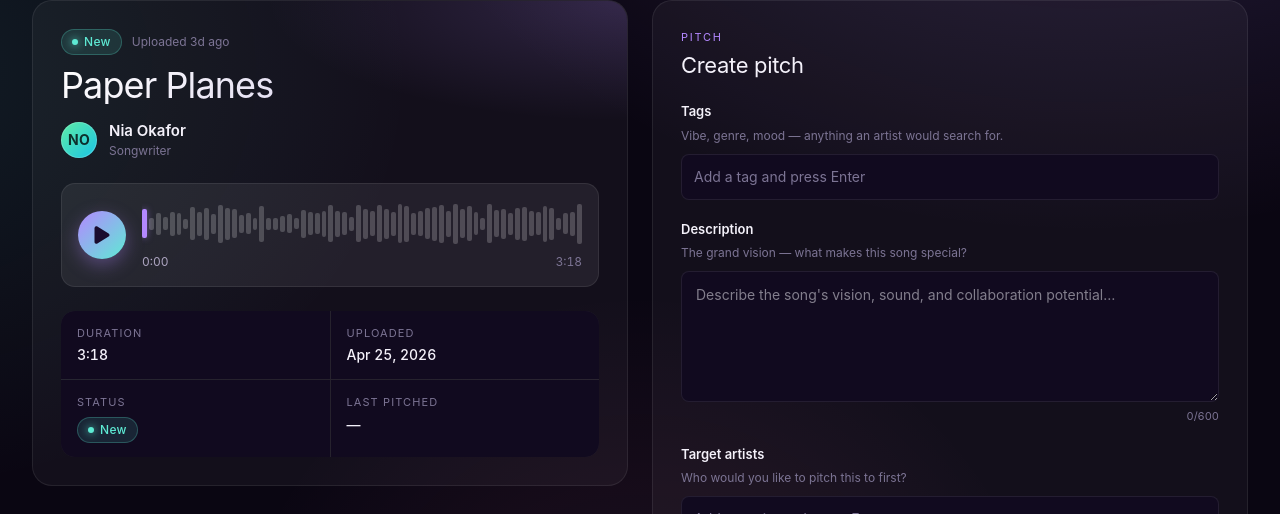
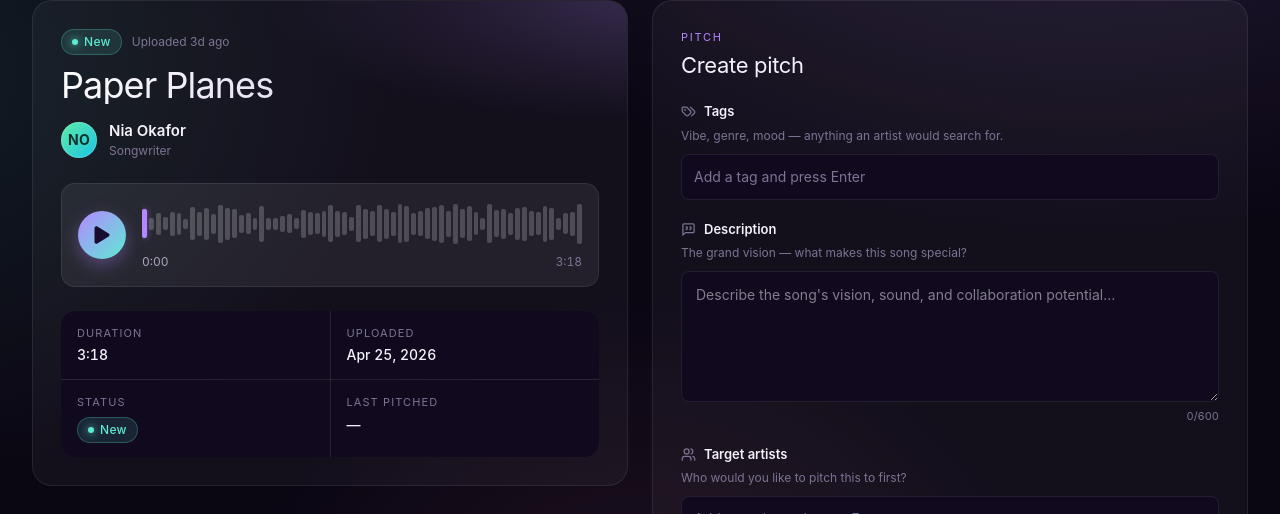
Before and after one commit to GasparBonari/music-pitch-platform, a React (Vite) app: page / in a window 1280 px wide. Both pictures are taken after a click on the button 640 px from the left and 524 px from the top of the page. Shown: the part 167-681 px from the top of the page. Built offline with nearby package versions, Linux system fonts and the light colour scheme.

Commit message:
added icons for pitch editor

```diff
--- a/src/features/song-detail/PitchEditor.tsx
+++ b/src/features/song-detail/PitchEditor.tsx
@@ -1,7 +1,8 @@
 import { useEffect, useMemo, useState } from 'react';
+import type { IconType } from 'react-icons';
 import type { Pitch } from '../../types';
 import { formatRelative } from '../../utils/format';
-import { LuCheck } from 'react-icons/lu';
+import { LuCheck, LuMessageSquareQuote, LuTags, LuUsers } from 'react-icons/lu';
 import { ChipInput } from '../../components/ChipInput';
 
 interface Props {
@@ -71,7 +72,11 @@ export function PitchEditor({ initial, onSave, onRemove }: Props) {
         )}
       </header>
 
-      <Field label="Tags" help="Vibe, genre, mood — anything an artist would search for.">
+      <Field
+        label="Tags"
+        icon={LuTags}
+        help="Vibe, genre, mood — anything an artist would search for."
+      >
         <ChipInput
           chips={tags}
           onChange={setTags}
@@ -84,6 +89,7 @@ export function PitchEditor({ initial, onSave, onRemove }: Props) {
 
       <Field
         label="Description"
+        icon={LuMessageSquareQuote}
         labelFor="pitch-desc"
         help="The grand vision — what makes this song special?"
       >
@@ -101,7 +107,11 @@ export function PitchEditor({ initial, onSave, onRemove }: Props) {
         </div>
       </Field>
 
-      <Field label="Target artists" help="Who would you like to pitch this to first?">
+      <Field
+        label="Target artists"
+        icon={LuUsers}
+        help="Who would you like to pitch this to first?"
+      >
         <ChipInput
           chips={artists}
           onChange={setArtists}
@@ -164,19 +174,22 @@ export function PitchEditor({ initial, onSave, onRemove }: Props) {
 
 function Field({
   label,
+  icon: Icon,
   labelFor,
   help,
   children,
 }: {
   label: string;
+  icon?: IconType;
   labelFor?: string;
   help: string;
   children: React.ReactNode;
 }) {
   return (
     <div className="flex flex-col gap-1.5">
-      <label className="text-[13px] font-semibold text-text" htmlFor={labelFor}>
-        {label}
+      <label className="inline-flex items-center gap-2 text-[13px] font-semibold text-text" htmlFor={labelFor}>
+        {Icon && <Icon size={15} className="text-text-dim" />}
+        <span>{label}</span>
       </label>
       <p className="m-0 mb-1 text-xs text-text-dim">{help}</p>
       {children}
```
